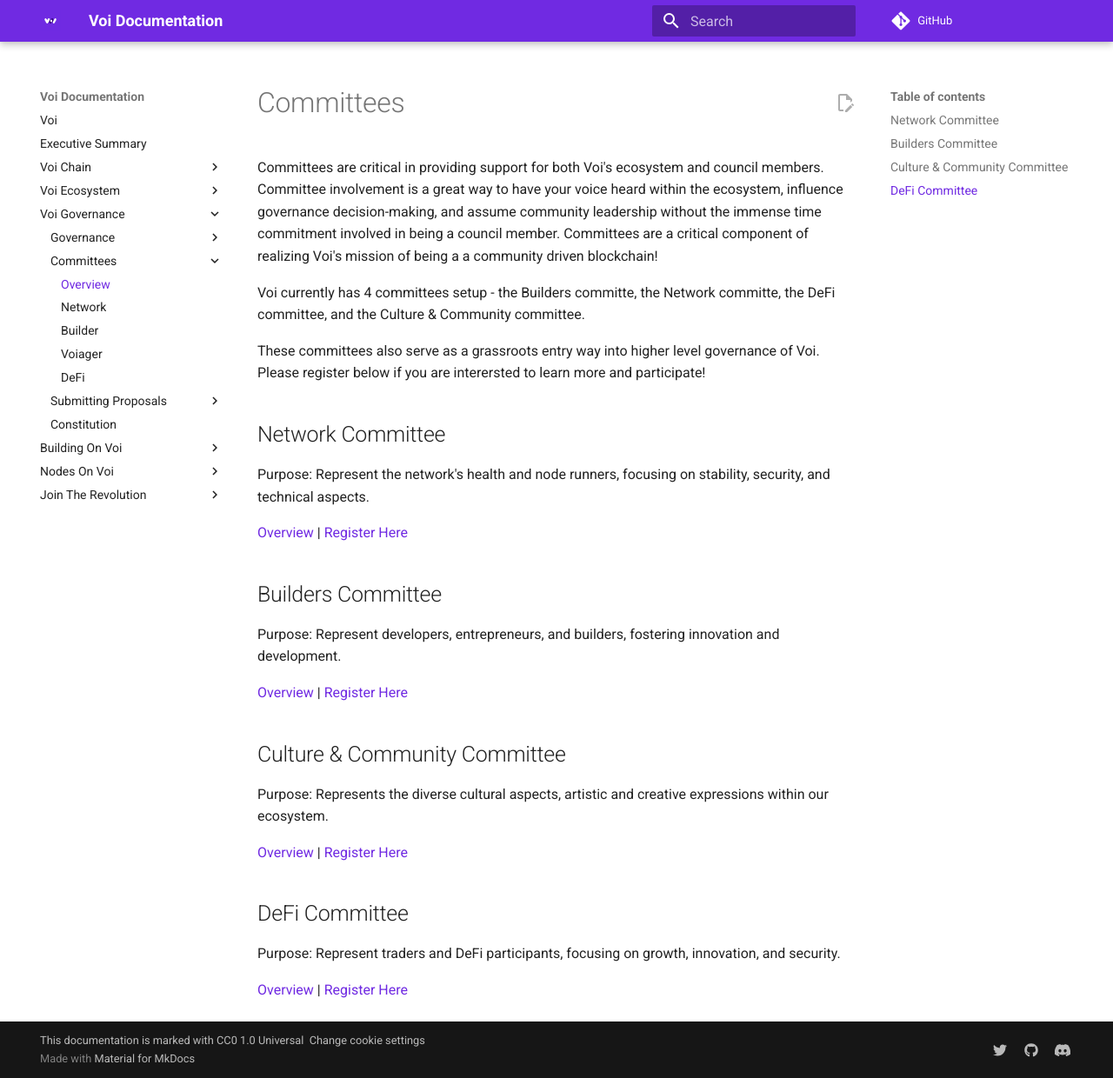
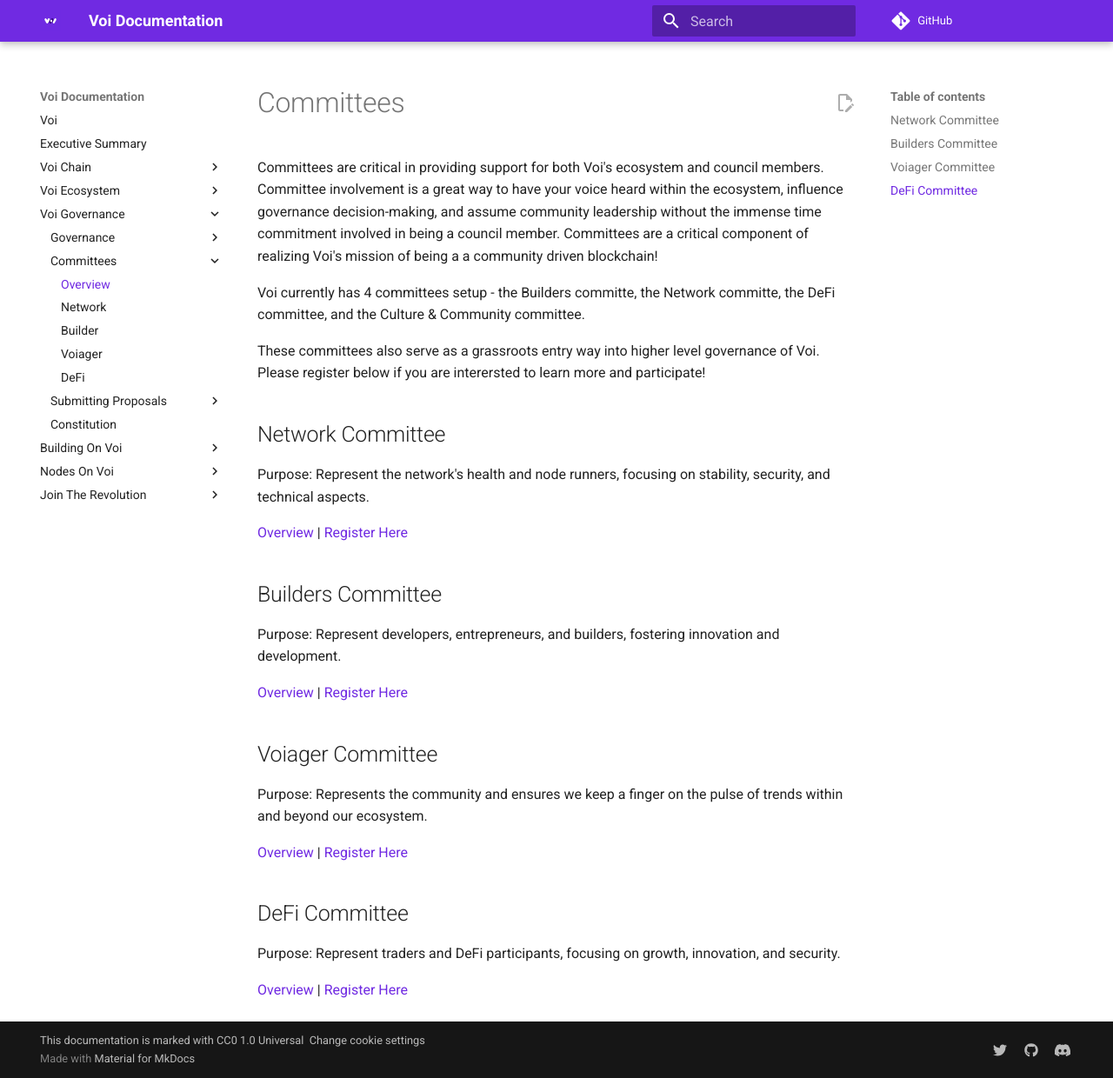
Before and after one commit to VoiNetwork/learn-more, an MkDocs documentation site: the page built from docs/governance/committees/overview.md, in a window 1280 px wide and 1240 px high. Shown: the whole window at 87% size. Built offline with MkDocs 1.6.1 and Material for MkDocs 9.7.7, drawn with Linux system fonts in a browser that asks for light colours; plug-ins that fetch from the network failed and are left out; comment, search, counter and statistics services are not loaded.

Commit message:
Update overview.md

```diff
--- a/docs/governance/committees/overview.md
+++ b/docs/governance/committees/overview.md
@@ -20,9 +20,9 @@
 [Overview](builders.md) |[ Register Here](https://forms.gle/wc7pFCUsSBm3yoEB6)
 
 
-## Culture & Community Committee
+## Voiager Committee
 
-Purpose: Represents the diverse cultural aspects, artistic and creative expressions within our ecosystem.
+Purpose: Represents the community and ensures we keep a finger on the pulse of trends within and beyond our ecosystem.
 
 [Overview](nfts.md) |[ Register Here](https://forms.gle/vDt1sgkrm671Uc9q6)
 
```
